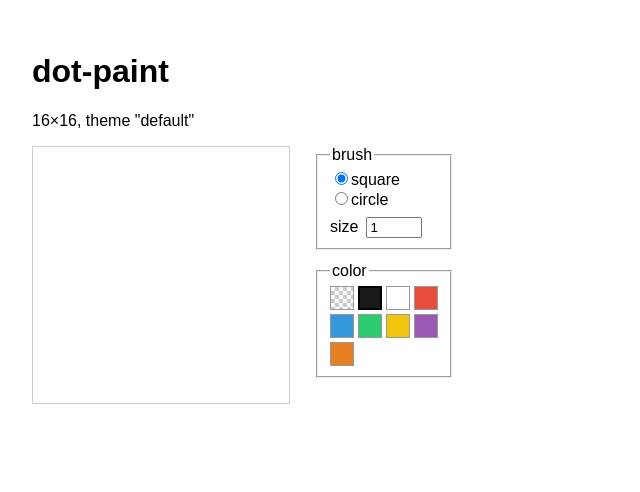
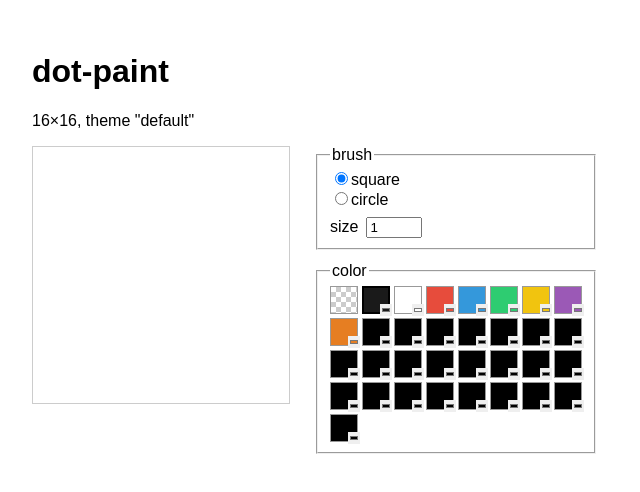
Before and after one commit to jiebanh/dot-paint, a React (Vite) app in the folder packages/web/: page / in a window 1280 px wide. Shown: the top 492 px of the page, without its empty margins (0-640 px from the left). Built offline with nearby package versions, Linux system fonts and the light colour scheme.

Commit message:
feat: add color palette

```diff
--- a/packages/web/src/App.tsx
+++ b/packages/web/src/App.tsx
@@ -1,7 +1,8 @@
 import type { BrushShape } from "@dot-paint/core";
-import { createDocument, createTheme, Document, TRANSPARENT_INDEX } from "@dot-paint/core";
+import { createDocument, createTheme, Document } from "@dot-paint/core";
 import { useMemo, useState } from "react";
 import { Canvas, type PaintTool } from "./components/Canvas";
+import { PaletteEditor } from "./components/PaletteEditor";
 import { useDocument } from "./hooks/useDocument";
 
 const DEFAULT_COLORS = [
@@ -26,7 +27,6 @@ export function App() {
   const [tool, setTool] = useState<PaintTool>({ shape: "square", size: 1, paletteIndex: 1 });
 
   const activeTheme = state.themes.find((t) => t.id === state.activeThemeId)!;
-  const swatchIndices = [TRANSPARENT_INDEX, ...DEFAULT_COLORS.map((_, i) => i + 1)];
 
   return (
     <main style={{ fontFamily: "sans-serif", padding: 24 }}>
@@ -67,27 +67,12 @@ export function App() {
 
           <fieldset>
             <legend>color</legend>
-            <div style={{ display: "flex", flexWrap: "wrap", gap: 4, width: 108 }}>
-              {swatchIndices.map((paletteIndex) => (
-                <button
-                  key={paletteIndex}
-                  type="button"
-                  onClick={() => setTool((t) => ({ ...t, paletteIndex }))}
-                  title={paletteIndex === TRANSPARENT_INDEX ? "transparent" : activeTheme.colors[paletteIndex]}
-                  style={{
-                    width: 24,
-                    height: 24,
-                    padding: 0,
-                    background:
-                      paletteIndex === TRANSPARENT_INDEX
-                        ? "repeating-conic-gradient(#ccc 0% 25%, #fff 0% 50%) 0 0 / 8px 8px"
-                        : activeTheme.colors[paletteIndex],
-                    border: tool.paletteIndex === paletteIndex ? "2px solid #000" : "1px solid #999",
-                    cursor: "pointer",
-                  }}
-                />
-              ))}
-            </div>
+            <PaletteEditor
+              document={doc}
+              theme={activeTheme}
+              selectedIndex={tool.paletteIndex}
+              onSelect={(paletteIndex) => setTool((t) => ({ ...t, paletteIndex }))}
+            />
           </fieldset>
         </div>
       </div>
--- /dev/null
+++ b/packages/web/src/components/PaletteEditor.tsx
@@ -0,0 +1,81 @@
+import type { Document, Theme } from "@dot-paint/core";
+import { TRANSPARENT_INDEX } from "@dot-paint/core";
+import type { ChangeEvent, MouseEvent } from "react";
+
+const SWATCH_SIZE = 28;
+const COLUMNS = 8;
+
+interface PaletteEditorProps {
+  document: Document;
+  theme: Theme;
+  selectedIndex: number;
+  onSelect: (paletteIndex: number) => void;
+}
+
+export function PaletteEditor({ document: doc, theme, selectedIndex, onSelect }: PaletteEditorProps) {
+  function stopPropagation(e: MouseEvent) {
+    e.stopPropagation();
+  }
+
+  function handleColorChange(paletteIndex: number, e: ChangeEvent<HTMLInputElement>) {
+    doc.setThemeColor(theme.id, paletteIndex, e.target.value);
+  }
+
+  const indices = theme.colors.map((_, i) => i);
+
+  return (
+    <div
+      style={{
+        display: "grid",
+        gridTemplateColumns: `repeat(${COLUMNS}, ${SWATCH_SIZE}px)`,
+        gap: 4,
+      }}
+    >
+      {indices.map((paletteIndex) => {
+        const isTransparent = paletteIndex === TRANSPARENT_INDEX;
+        const color = theme.colors[paletteIndex];
+        const selected = paletteIndex === selectedIndex;
+
+        return (
+          <div key={paletteIndex} style={{ position: "relative", width: SWATCH_SIZE, height: SWATCH_SIZE }}>
+            <button
+              type="button"
+              onClick={() => onSelect(paletteIndex)}
+              title={isTransparent ? "transparent" : color}
+              style={{
+                width: "100%",
+                height: "100%",
+                padding: 0,
+                cursor: "pointer",
+                background: isTransparent
+                  ? "repeating-conic-gradient(#ccc 0% 25%, #fff 0% 50%) 0 0 / 10px 10px"
+                  : color,
+                border: selected ? "2px solid #000" : "1px solid #999",
+                boxSizing: "border-box",
+              }}
+            />
+            {!isTransparent && (
+              <input
+                type="color"
+                value={color}
+                onClick={stopPropagation}
+                onChange={(e) => handleColorChange(paletteIndex, e)}
+                title="edit color"
+                style={{
+                  position: "absolute",
+                  right: -2,
+                  bottom: -2,
+                  width: 12,
+                  height: 12,
+                  padding: 0,
+                  border: "none",
+                  cursor: "pointer",
+                }}
+              />
+            )}
+          </div>
+        );
+      })}
+    </div>
+  );
+}
```
